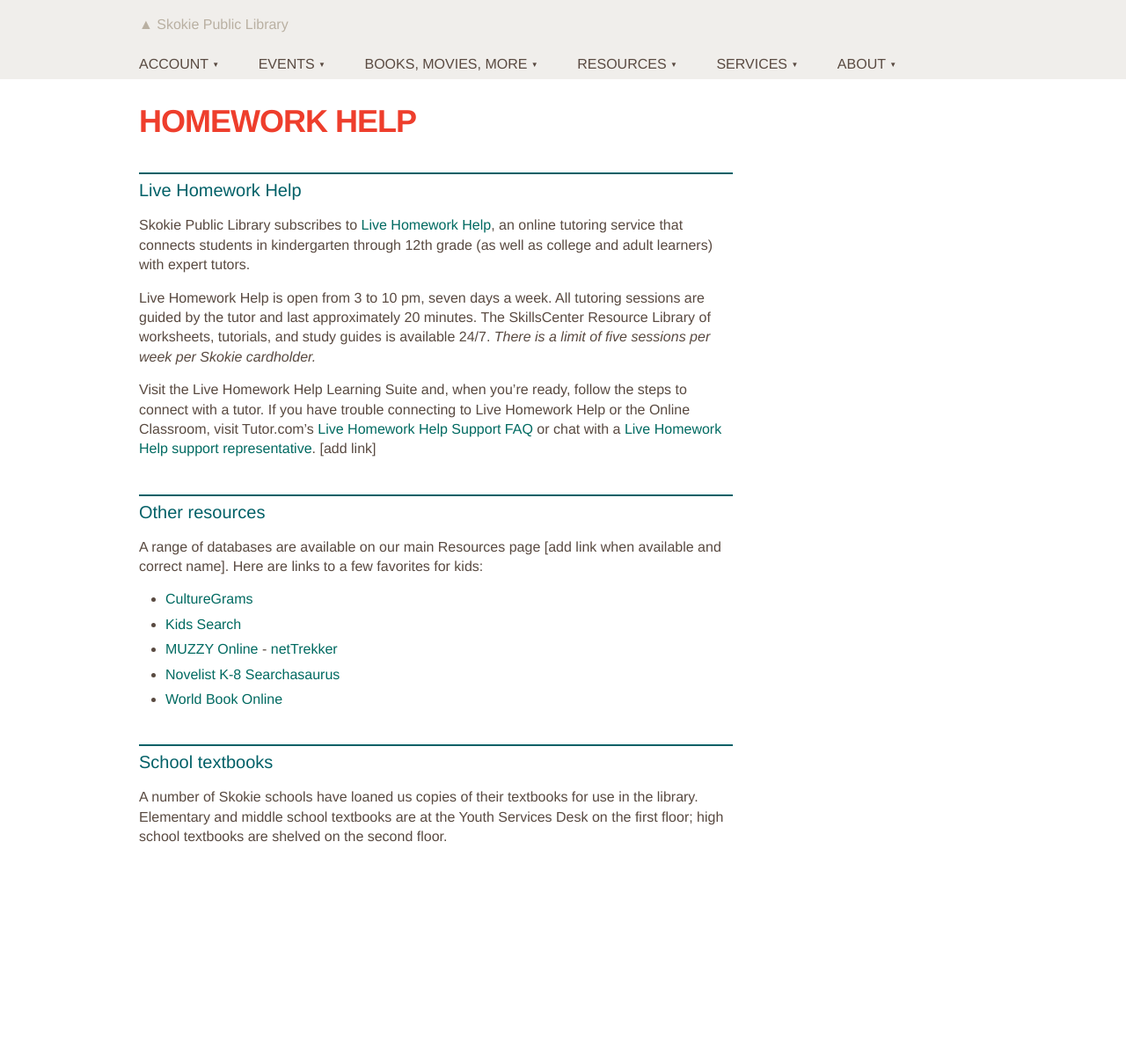
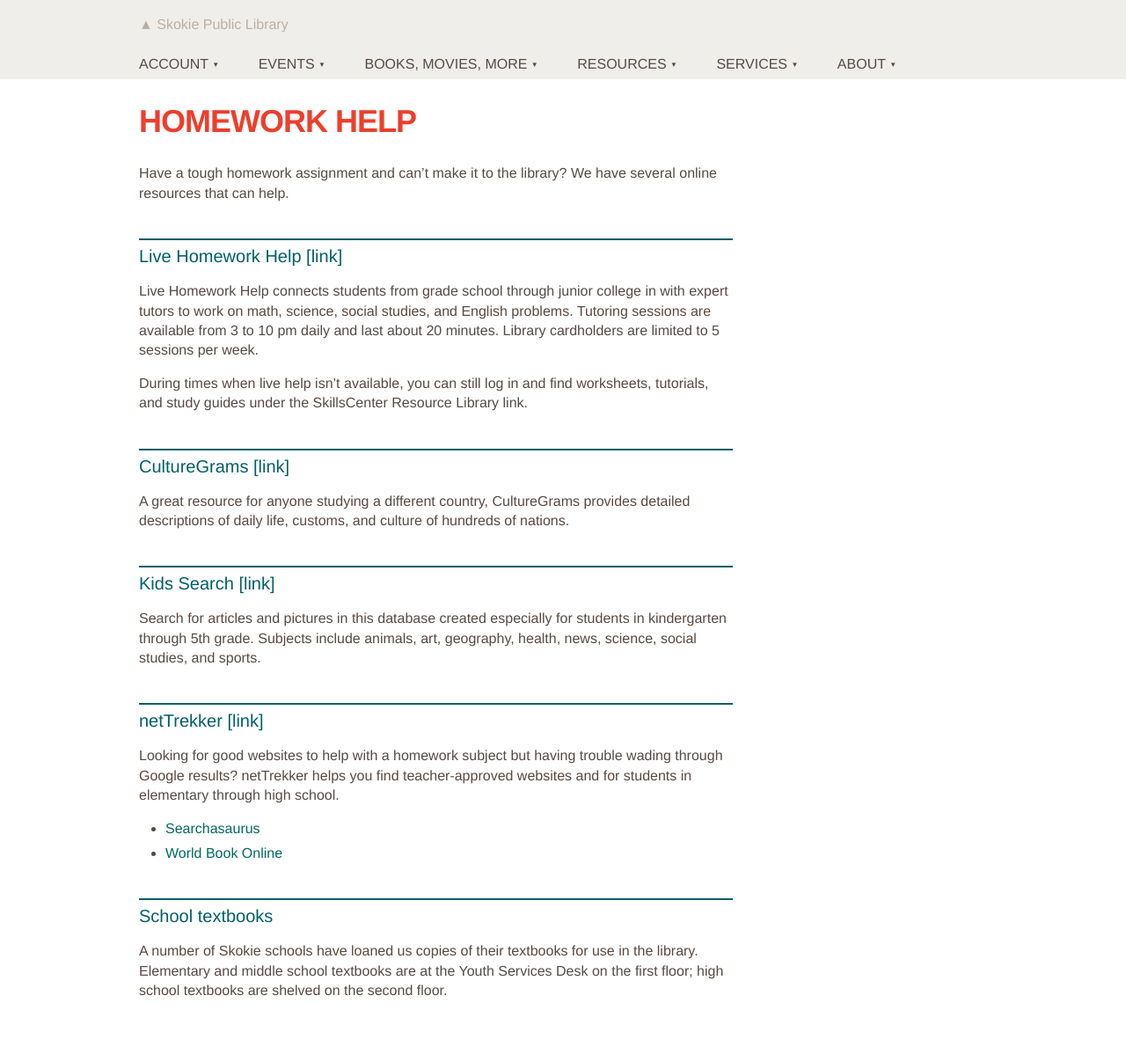
Before and after one commit to skokielibrary/spl-content, a Jekyll site: the page built from _content/mandy/resources--homework-help.markdown, in a window 1280 px wide. Shown: the whole page at 88% size. Built offline with Jekyll 4.4.1, drawn with Linux system fonts in a browser that asks for light colours; before the commit the page ends 1023 px from its top, so only the background shows below that.

Commit message:
Updated resources--homework-help.markdown

```diff
--- a/_content/mandy/resources--homework-help.markdown
+++ b/_content/mandy/resources--homework-help.markdown
@@ -4,20 +4,23 @@ title: Homework help
 published: true
 ---
 
-##Live Homework Help
-Skokie Public Library subscribes to [Live Homework Help](http://lhh.tutor.com/?ProgramGUID=4e339970-4f83-46c7-8373-65e0218340a3), an online tutoring service that connects students in kindergarten through 12th grade (as well as college and adult learners) with expert tutors.
+Have a tough homework assignment and can't make it to the library? We have several online resources that can help.
 
-Live Homework Help is open from 3 to 10 pm, seven days a week. All tutoring sessions are guided by the tutor and last approximately 20 minutes. The SkillsCenter Resource Library of worksheets, tutorials, and study guides is available 24/7. *There is a limit of five sessions per week per Skokie cardholder.*
+##Live Homework Help [link]
+Live Homework Help connects students from grade school through junior college in with expert tutors to work on math, science, social studies, and English problems. Tutoring sessions are available from 3 to 10 pm daily and last about 20 minutes. Library cardholders are limited to 5 sessions per week.
 
-Visit the Live Homework Help Learning Suite and, when you're ready, follow the steps to connect with a tutor. If you have trouble connecting to Live Homework Help or the Online Classroom, visit Tutor.com's [Live Homework Help Support FAQ](http://lhh.tutor.com/policies/faq.aspx) or chat with a [Live Homework Help support representative](http://lhh.tutor.com/policies/live-support.htm). [add link]
+During times when live help isn't available, you can still log in and find worksheets, tutorials, and study guides under the SkillsCenter Resource Library link.
 
-##Other resources
-A range of databases are available on our main Resources page [add link when available and correct name]. Here are links to a few favorites for kids:
-- [CultureGrams](http://online.culturegrams.com/)
-- [Kids Search](http://web.a.ebscohost.com/srck5/search?sid=1ec97ab5-e8d7-4476-8853-5e75a76b166e%40sessionmgr4003&vid=0&hid=4114)
-- [MUZZY Online](http://libraries.muzzyonline.com/portal/default.aspx) - [netTrekker](https://school.nettrekker.com/authenticate/ipauth/1?pp=/sections/login/ipautherror.ftl&np=/sections/homepages/home.ftl)
-- [Novelist K-8](http://web.b.ebscohost.com/novpk8/search/novbasic?sid=1dfa03fd-0f12-4699-97d5-9e844d548e98%40sessionmgr198&vid=0&hid=124)
- [Searchasaurus](http://web.a.ebscohost.com/sas/search?sid=0d05f445-a600-4747-8359-22532d3003b2%40sessionmgr4005&vid=0&hid=4114)
+##CultureGrams [link]
+A great resource for anyone studying a different country, CultureGrams provides detailed descriptions of daily life, customs, and culture of hundreds of nations.
+
+##Kids Search [link]
+Search for articles and pictures in this database created especially for students in kindergarten through 5th grade. Subjects include animals, art, geography, health, news, science, social studies, and sports.
+
+##netTrekker [link]
+Looking for good websites to help with a homework subject but having trouble wading through Google results? netTrekker helps you find teacher-approved websites and for students in elementary through high school.
+
+- [Searchasaurus](http://web.a.ebscohost.com/sas/search?sid=0d05f445-a600-4747-8359-22532d3003b2%40sessionmgr4005&vid=0&hid=4114)
 - [World Book Online](http://www.worldbookonline.com/wb/products?ed=all&gr=PROVIDED+BY+SKOKIE+PUBLIC+LIBRARY)
 
 ##School textbooks
```
